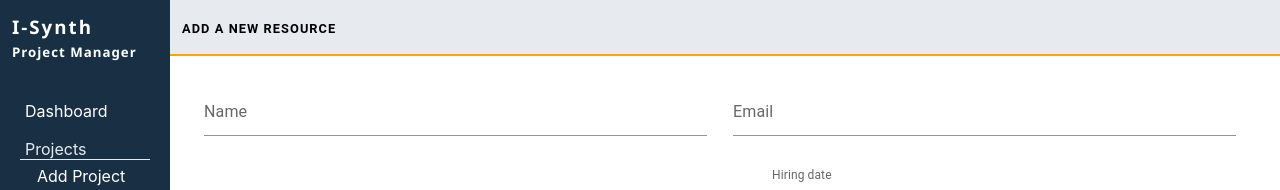
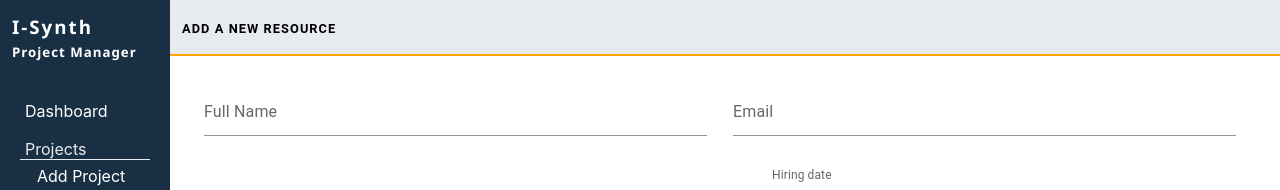
Before and after one commit to Abaranasia/prj-manager-full, a React (Create React App) app in the folder frontend/: page /resource/add in a window 1280 px wide. Shown: the top 190 px of the page. Built offline with nearby package versions, Linux system fonts and the light colour scheme; no server answers.

Commit message:
Update to relabel name to Full Name in form field

```diff
--- a/frontend/src/views/AddResource/AddResource.js
+++ b/frontend/src/views/AddResource/AddResource.js
@@ -67,7 +67,7 @@ export const AddResource = () => {
 
         <FormGroup row className='formRow'>
           <TextField
-            label="Name"
+            label="Full Name"
             name="name"
             value={name}
             variant="standard"
```
